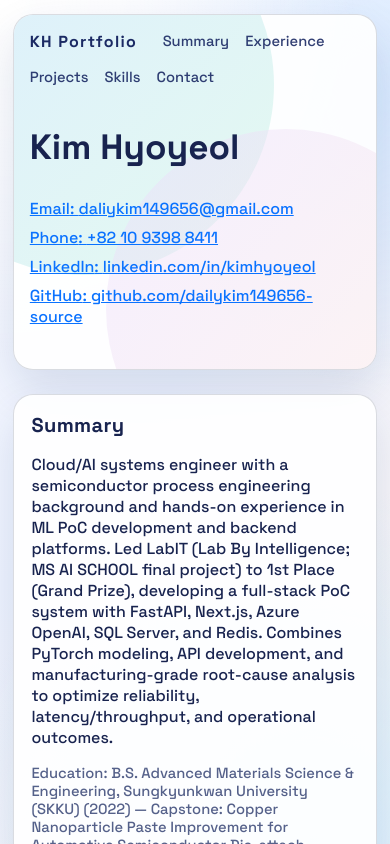
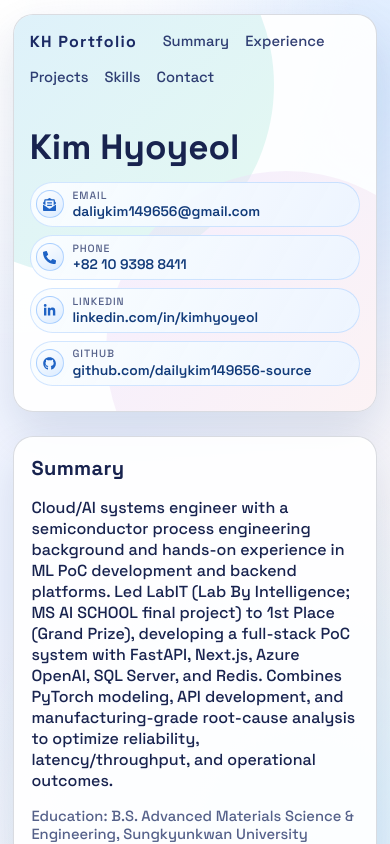
Before and after one commit to dailykim149656-source/Portfolio_KHY, a React (Vite) app: page / in a window 390 px wide. Shown: the top 844 px of the page. Built offline with nearby package versions, Linux system fonts and the light colour scheme.

Commit message:
Add styled icon links for contact info
Use react-icons badges for email/phone/LinkedIn/GitHub in hero and contact sections with responsive styling.

```diff
--- a/src/App.tsx
+++ b/src/App.tsx
@@ -16,7 +16,10 @@ import {
   FaRocket,
   FaGlobe,
   FaDocker,
+  FaEnvelopeOpenText,
   FaGithub,
+  FaLinkedinIn,
+  FaPhoneAlt,
   FaTachometerAlt,
   FaSearch,
   FaFlask,
@@ -237,6 +240,40 @@ function SkillChip({
       {hasTone && tone && showToneLabel ? <ToneBadge tone={tone} showLabel /> : null}
       <span>{name}</span>
     </span>
+  );
+}
+
+function ContactLink({
+  href,
+  ariaLabel,
+  labelText,
+  value,
+  icon: Icon,
+  external = false,
+}: {
+  href: string;
+  ariaLabel: string;
+  labelText: string;
+  value: string;
+  icon: IconType;
+  external?: boolean;
+}) {
+  return (
+    <a
+      href={href}
+      className="contact-link"
+      target={external ? '_blank' : undefined}
+      rel={external ? 'noreferrer' : undefined}
+      aria-label={ariaLabel}
+    >
+      <span className="contact-icon-badge" aria-hidden="true">
+        <Icon className="contact-icon" />
+      </span>
+      <span className="contact-copy">
+        <span className="contact-kicker">{labelText}</span>
+        <span className="contact-value">{value}</span>
+      </span>
+    </a>
   );
 }
 
@@ -501,33 +538,38 @@ function App() {
         </nav>
         <div className="hero-copy">
           <h1>{portfolio.name}</h1>
-          <p className="hero-meta">
-            <a href={`mailto:${portfolio.contact.email}`} aria-label={`${label.contactLabel}: ${portfolio.contact.email}`}>
-              {label.contactLabel}: {portfolio.contact.email}
-            </a>
-            <a
+          <div className="hero-meta">
+            <ContactLink
+              href={`mailto:${portfolio.contact.email}`}
+              ariaLabel={`${label.contactLabel}: ${portfolio.contact.email}`}
+              labelText={label.contactLabel}
+              value={portfolio.contact.email}
+              icon={FaEnvelopeOpenText}
+            />
+            <ContactLink
               href={normalizePhoneHref(portfolio.contact.phone)}
-              aria-label={`${label.phoneLabel}: ${portfolio.contact.phone}`}
-            >
-              {label.phoneLabel}: {portfolio.contact.phone}
-            </a>
-            <a
+              ariaLabel={`${label.phoneLabel}: ${portfolio.contact.phone}`}
+              labelText={label.phoneLabel}
+              value={portfolio.contact.phone}
+              icon={FaPhoneAlt}
+            />
+            <ContactLink
               href={normalizeUrl(portfolio.contact.linkedIn)}
-              target="_blank"
-              rel="noreferrer"
-              aria-label={`LinkedIn: ${portfolio.contact.linkedIn}`}
-            >
-              {label.linkedInLabel}: {portfolio.contact.linkedIn}
-            </a>
-            <a
+              ariaLabel={`LinkedIn: ${portfolio.contact.linkedIn}`}
+              labelText={label.linkedInLabel}
+              value={portfolio.contact.linkedIn}
+              icon={FaLinkedinIn}
+              external
+            />
+            <ContactLink
               href={normalizeUrl(portfolio.contact.github)}
-              target="_blank"
-              rel="noreferrer"
-              aria-label={`GitHub: ${portfolio.contact.github}`}
-            >
-              {label.githubLabel}: {portfolio.contact.github}
-            </a>
-          </p>
+              ariaLabel={`GitHub: ${portfolio.contact.github}`}
+              labelText={label.githubLabel}
+              value={portfolio.contact.github}
+              icon={FaGithub}
+              external
+            />
+          </div>
         </div>
       </header>
 
@@ -605,19 +647,38 @@ function App() {
         <section id="contact" className="section">
           <h2>{label.contactTitle}</h2>
           <p>{label.contactText}</p>
-          <p className="meta">
-            {label.contactLabel}: <a href={`mailto:${portfolio.contact.email}`}>{portfolio.contact.email}</a> · {label.phoneLabel}:{' '}
-            <a href={normalizePhoneHref(portfolio.contact.phone)}>{portfolio.contact.phone}</a>
-          </p>
-          <p className="meta">
-            <a href={normalizeUrl(portfolio.contact.linkedIn)} target="_blank" rel="noreferrer">
-              {label.linkedInLabel}: {portfolio.contact.linkedIn}
-            </a>
-            {' · '}
-            <a href={normalizeUrl(portfolio.contact.github)} target="_blank" rel="noreferrer">
-              {label.githubLabel}: {portfolio.contact.github}
-            </a>
-          </p>
+          <div className="contact-list">
+            <ContactLink
+              href={`mailto:${portfolio.contact.email}`}
+              ariaLabel={`${label.contactLabel}: ${portfolio.contact.email}`}
+              labelText={label.contactLabel}
+              value={portfolio.contact.email}
+              icon={FaEnvelopeOpenText}
+            />
+            <ContactLink
+              href={normalizePhoneHref(portfolio.contact.phone)}
+              ariaLabel={`${label.phoneLabel}: ${portfolio.contact.phone}`}
+              labelText={label.phoneLabel}
+              value={portfolio.contact.phone}
+              icon={FaPhoneAlt}
+            />
+            <ContactLink
+              href={normalizeUrl(portfolio.contact.linkedIn)}
+              ariaLabel={`LinkedIn: ${portfolio.contact.linkedIn}`}
+              labelText={label.linkedInLabel}
+              value={portfolio.contact.linkedIn}
+              icon={FaLinkedinIn}
+              external
+            />
+            <ContactLink
+              href={normalizeUrl(portfolio.contact.github)}
+              ariaLabel={`GitHub: ${portfolio.contact.github}`}
+              labelText={label.githubLabel}
+              value={portfolio.contact.github}
+              icon={FaGithub}
+              external
+            />
+          </div>
           <div className="hero-actions">
             <a href={`mailto:${portfolio.contact.email}`} className="btn-primary">
               {label.actions.contact}
--- a/src/styles.css
+++ b/src/styles.css
@@ -216,13 +216,85 @@ h1 {
 
 .hero-meta {
   display: grid;
-  grid-template-columns: repeat(auto-fit, minmax(180px, 1fr));
+  grid-template-columns: repeat(auto-fit, minmax(220px, 1fr));
   gap: 0.5rem 1rem;
   color: var(--muted);
 }
 
 .hero-meta a {
-  color: var(--brand);
+  color: inherit;
+  text-decoration: none;
+}
+
+.contact-list {
+  display: grid;
+  grid-template-columns: repeat(auto-fit, minmax(220px, 1fr));
+  gap: 0.6rem 0.9rem;
+  margin: 0.9rem 0 0.2rem;
+}
+
+.contact-link {
+  display: inline-flex;
+  align-items: center;
+  gap: 0.55rem;
+  padding: 0.35rem 0.45rem 0.35rem 0.3rem;
+  border-radius: 999px;
+  border: 1px solid rgba(10, 114, 255, 0.16);
+  background: linear-gradient(120deg, rgba(250, 253, 255, 0.96), rgba(236, 245, 255, 0.92));
+  color: var(--ink);
+  text-decoration: none;
+  transition: transform 0.2s ease, border-color 0.2s ease, box-shadow 0.2s ease, background 0.2s ease;
+}
+
+.contact-link:hover {
+  transform: translateY(-1px);
+  border-color: rgba(10, 114, 255, 0.3);
+  box-shadow: 0 10px 20px rgba(12, 49, 120, 0.12);
+  background: linear-gradient(120deg, rgba(247, 252, 255, 1), rgba(227, 241, 255, 0.95));
+}
+
+.contact-link:focus-visible {
+  outline: 2px solid rgba(10, 114, 255, 0.45);
+  outline-offset: 2px;
+}
+
+.contact-icon-badge {
+  width: 1.75rem;
+  height: 1.75rem;
+  border-radius: 50%;
+  border: 1px solid rgba(10, 114, 255, 0.28);
+  background: linear-gradient(150deg, #ffffff, #dcecff);
+  color: #1f63c5;
+  display: inline-flex;
+  align-items: center;
+  justify-content: center;
+  flex-shrink: 0;
+}
+
+.contact-icon {
+  width: 0.82rem;
+  height: 0.82rem;
+}
+
+.contact-copy {
+  display: flex;
+  flex-direction: column;
+  gap: 0.05rem;
+  min-width: 0;
+}
+
+.contact-kicker {
+  font-size: 0.66rem;
+  text-transform: uppercase;
+  letter-spacing: 0.09em;
+  color: var(--muted);
+}
+
+.contact-value {
+  font-size: 0.87rem;
+  font-weight: 600;
+  color: #123b7a;
+  overflow-wrap: anywhere;
 }
 
 main {
@@ -646,6 +718,15 @@ li + li {
     padding: 0.6rem 0;
   }
 
+  .hero-meta,
+  .contact-list {
+    grid-template-columns: 1fr;
+  }
+
+  .contact-link {
+    width: 100%;
+  }
+
   .btn-primary,
   .btn-secondary,
   .btn-accent {
```
